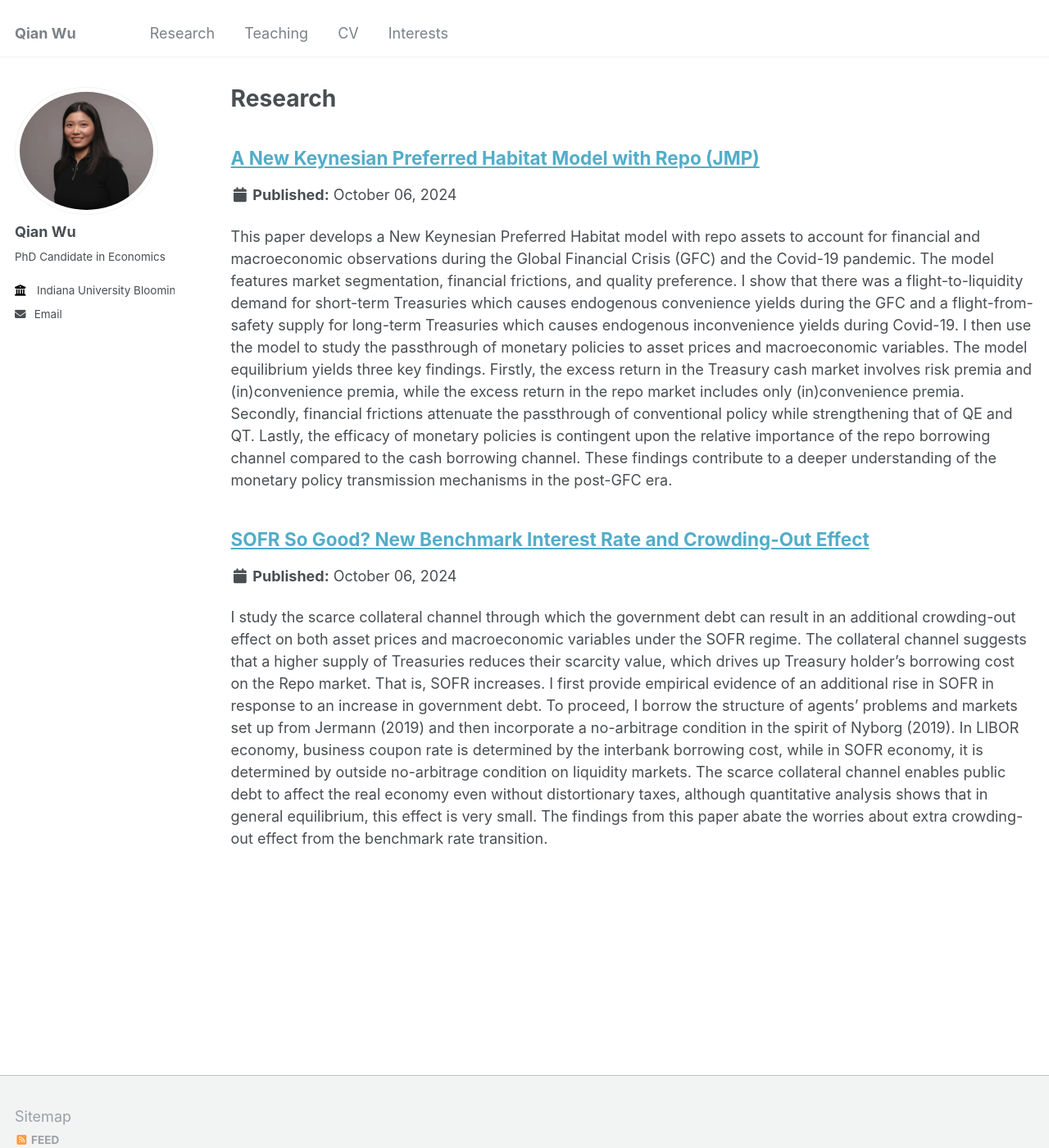
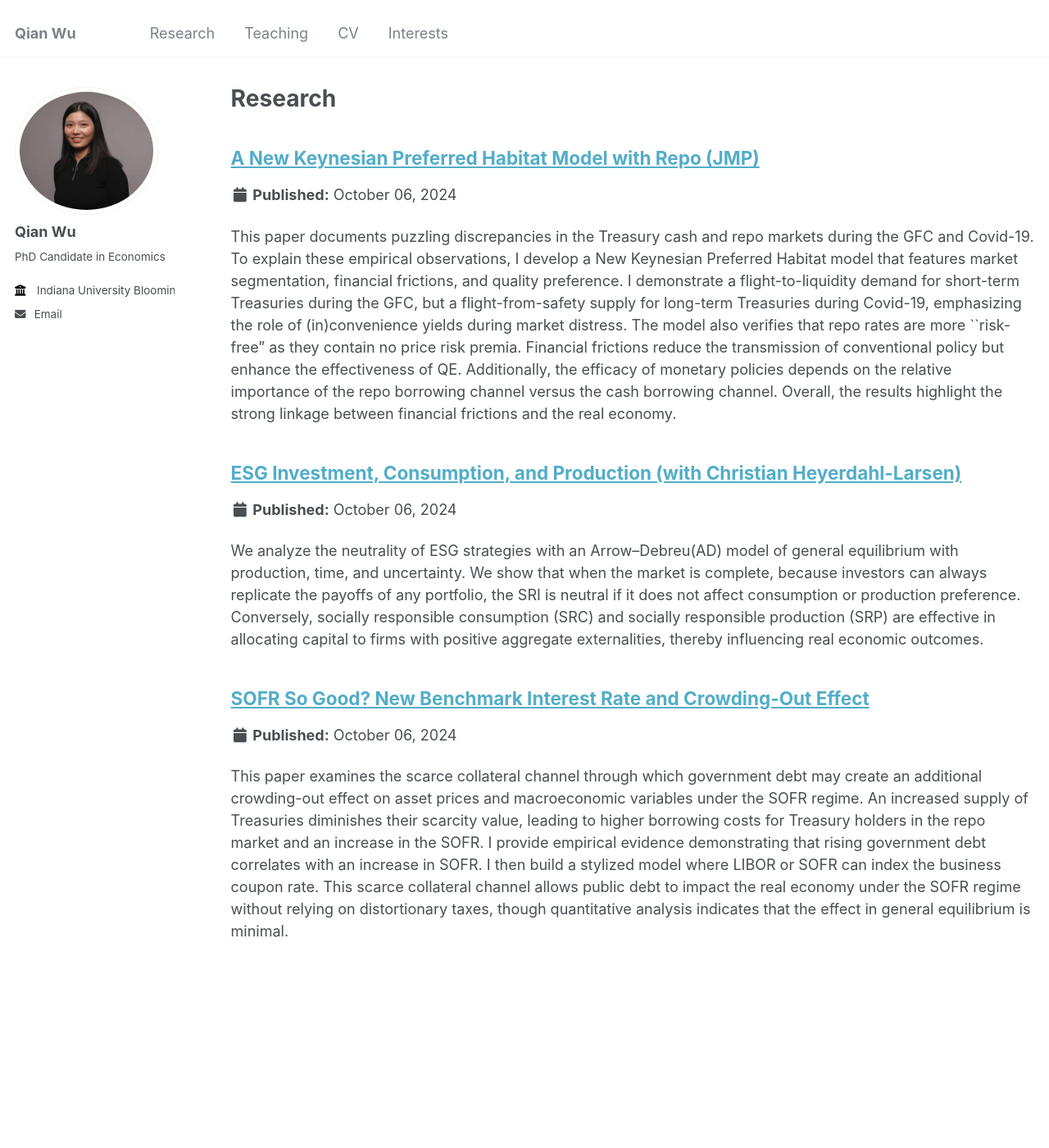
Before and after one commit to qianwu-ef/qianwu-ef.github.io, a Jekyll site: the page built from _pages/research.html, in a window 1280 px wide and 1400 px high. Shown: the whole window at 82% size. Built offline with Jekyll 4.4.1, drawn with Linux system fonts in a browser that asks for light colours.

Commit message:
research updated

```diff
--- a/_research/A New Keynesian Preferred Habitat Model with Repo.md
+++ b/_research/A New Keynesian Preferred Habitat Model with Repo.md
@@ -2,10 +2,9 @@
 title: "A New Keynesian Preferred Habitat Model with Repo (JMP)"
 category: research
 permalink: /research/A New Keynesian Preferred Habitat Model with Repo
-excerpt: 'This paper develops a New Keynesian Preferred Habitat model with repo assets to account for financial and macroeconomic observations during the Global Financial Crisis (GFC) and the Covid-19 pandemic. The model features market segmentation, financial frictions, and quality preference. I show that there was a flight-to-liquidity demand for short-term Treasuries which causes endogenous convenience yields during the GFC and a flight-from-safety supply for long-term Treasuries which causes endogenous inconvenience yields during Covid-19. I then use the model to study the passthrough of monetary policies to asset prices and macroeconomic variables. The model equilibrium yields three key findings. Firstly, the excess return in the Treasury cash market involves risk premia and (in)convenience premia, while the excess return in the repo market includes only (in)convenience premia. Secondly, financial frictions attenuate the passthrough of conventional policy while strengthening that of QE and QT. Lastly, the efficacy of monetary policies is contingent upon the relative importance of the repo borrowing channel compared to the cash borrowing channel. These findings contribute to a deeper understanding of the monetary policy transmission mechanisms in the post-GFC era.'
+excerpt: 'This paper documents puzzling discrepancies in the Treasury cash and repo markets during the GFC and Covid-19. To explain these empirical observations, I develop a New Keynesian Preferred Habitat model that features market segmentation, financial frictions, and quality preference. I demonstrate a flight-to-liquidity demand for short-term Treasuries during the GFC, but a flight-from-safety supply for long-term Treasuries during Covid-19, emphasizing the role of (in)convenience yields during market distress. The model also verifies that repo rates are more ``risk-free” as they contain no price risk premia. Financial frictions reduce the transmission of conventional policy but enhance the effectiveness of QE. Additionally, the efficacy of monetary policies depends on the relative importance of the repo borrowing channel versus the cash borrowing channel. Overall, the results highlight the strong linkage between financial frictions and the real economy.'
 ---
 
 <a href='https://indiana-my.sharepoint.com/:b:/g/personal/qwu2_iu_edu/Eb05CWKMTdFGrJJmYt8vXKcBX_M6dUxSABkhvnJXu4uAnQ?e=dIOCc5'>Download PDF here</a>
 
-Abstract: 'This paper develops a New Keynesian Preferred Habitat model with repo assets to account for financial and macroeconomic observations during the Global Financial Crisis (GFC) and the Covid-19 pandemic. The model features market segmentation, financial frictions, and quality preference. I show that there was a flight-to-liquidity demand for short-term Treasuries which causes endogenous convenience yields during the GFC and a flight-from-safety supply for long-term Treasuries which causes endogenous inconvenience yields during Covid-19. I then use the model to study the passthrough of monetary policies to asset prices and macroeconomic variables. The model equilibrium yields three key findings. Firstly, the excess return in the Treasury cash market involves risk premia and (in)convenience premia, while the excess return in the repo market includes only (in)convenience premia. Secondly, financial frictions attenuate the passthrough of conventional policy while strengthening that of QE and QT. Lastly, the efficacy of monetary policies is contingent upon the relative importance of the repo borrowing channel compared to the cash borrowing channel. These findings contribute to a deeper understanding of the monetary policy transmission mechanisms in the post-GFC era.'
 ---
--- /dev/null
+++ b/_research/ESG.md
@@ -0,0 +1,6 @@
+---
+title: "ESG Investment, Consumption, and Production (with Christian Heyerdahl-Larsen)"
+category: research
+permalink: /research/ESG
+excerpt: ' We analyze the neutrality of ESG strategies with an Arrow–Debreu(AD) model of general equilibrium with production, time, and uncertainty. We show that when the market is complete, because investors can always replicate the payoffs of any portfolio, the SRI is neutral if it does not affect consumption or production preference. Conversely, socially responsible consumption (SRC) and socially responsible production (SRP) are effective in allocating capital to firms with positive aggregate externalities, thereby influencing real economic outcomes.'
+---
--- a/_research/SOFR So Good.md
+++ b/_research/SOFR So Good.md
@@ -2,10 +2,10 @@
 title: "SOFR So Good? New Benchmark Interest Rate and Crowding-Out Effect"
 category: research
 permalink: /research/SOFR So Good
-excerpt: 'I study the scarce collateral channel through which the government debt can result in an additional crowding-out effect on both asset prices and macroeconomic variables under the SOFR regime. The collateral channel suggests that a higher supply of Treasuries reduces their scarcity value, which drives up Treasury holder’s borrowing cost on the Repo market. That is, SOFR increases. I first provide empirical evidence of an additional rise in SOFR in response to an increase in government debt. To proceed, I borrow the structure of agents’ problems and markets set up from Jermann (2019) and then incorporate a no-arbitrage condition in the spirit of Nyborg (2019). In LIBOR economy, business coupon rate is determined by the interbank borrowing cost, while in SOFR economy, it is determined by outside no-arbitrage condition on liquidity markets. The scarce collateral channel enables public debt to affect the real economy even without distortionary taxes, although quantitative analysis shows that in general equilibrium, this effect is very small. The findings from this paper abate the worries about extra crowding-out effect from the benchmark rate transition.'
+excerpt: 'This paper examines the scarce collateral channel through which government debt may create an additional crowding-out effect on asset prices and macroeconomic variables under the SOFR regime. An increased supply of Treasuries diminishes their scarcity value, leading to higher borrowing costs for Treasury holders in the repo market and an increase in the SOFR. I provide empirical evidence demonstrating that rising government debt correlates with an increase in SOFR.  I then build a stylized model where LIBOR or SOFR can index the business coupon rate. This scarce collateral channel allows public debt to impact the real economy under the SOFR regime without relying on distortionary taxes, though quantitative analysis indicates that the effect in general equilibrium is minimal.'
 ---
 
 <a href='https://indiana-my.sharepoint.com/:b:/g/personal/qwu2_iu_edu/EctIU-C2OUBNmoLTLiGogOUB_DpMubsjv8pORtqSeYe5Fg?e=WmYUKr'>Download PDF here</a>
 
-Abstract: 'I study the scarce collateral channel through which the government debt can result in an additional crowding-out effect on both asset prices and macroeconomic variables under the SOFR regime. The collateral channel suggests that a higher supply of Treasuries reduces their scarcity value, which drives up Treasury holder’s borrowing cost on the Repo market. That is, SOFR increases. I first provide empirical evidence of an additional rise in SOFR in response to an increase in government debt. To proceed, I borrow the structure of agents’ problems and markets set up from Jermann (2019) and then incorporate a no-arbitrage condition in the spirit of Nyborg (2019). In LIBOR economy, business coupon rate is determined by the interbank borrowing cost, while in SOFR economy, it is determined by outside no-arbitrage condition on liquidity markets. The scarce collateral channel enables public debt to affect the real economy even without distortionary taxes, although quantitative analysis shows that in general equilibrium, this effect is very small. The findings from this paper abate the worries about extra crowding-out effect from the benchmark rate transition.'
+
 ---
```
